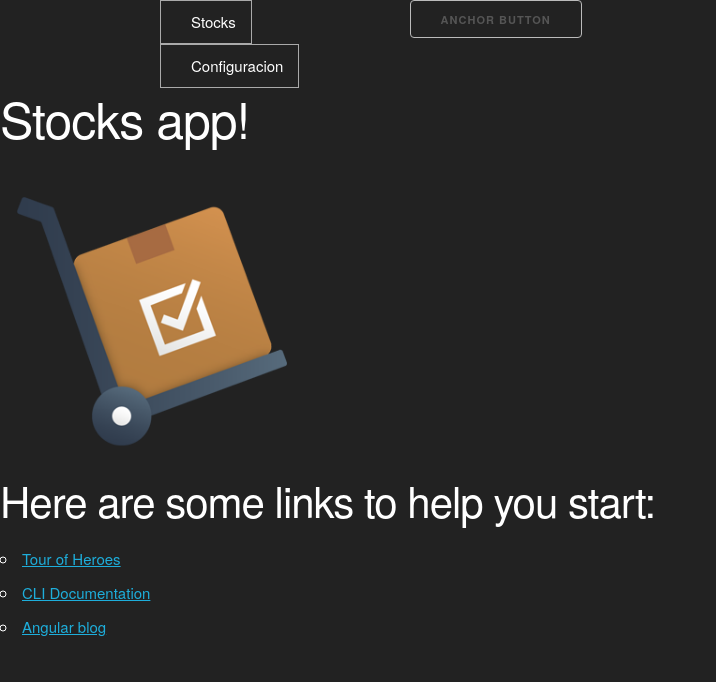
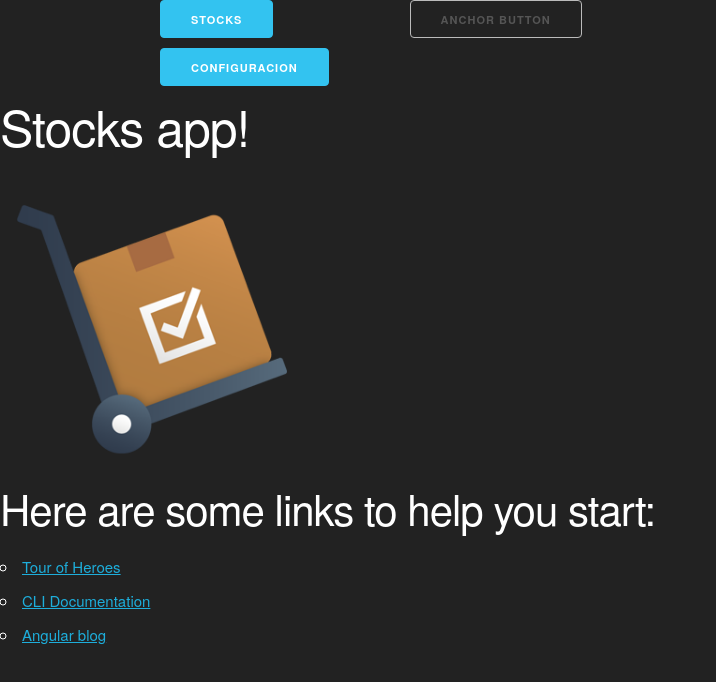
Before and after one commit to alecorsino/stocks, an Angular app in the folder ui/: page / in a window 1280 px wide. Shown: the top 682 px of the page, without its empty margins (0-716 px from the left). Built offline with nearby package versions, Linux system fonts and the light colour scheme.

Commit message:
Fremawork icon button changed to accept button classes. anchor tag under the hood

```diff
--- a/ui/src/app/app.component.html
+++ b/ui/src/app/app.component.html
@@ -1,8 +1,8 @@
 <div class="container">
     <div class="row">
       <div class="three columns" >
-        <icon-button [iconClass]="'fa fa-cubes'" [texto]="'Stocks'">  </icon-button>
-        <icon-button [iconClass]="'fa fa-cog'" [texto]="'Configuracion'">  </icon-button>
+        <icon-button [buttonClass]="'button-primary'" [iconClass]="'fa fa-cubes'">Stocks</icon-button>
+        <icon-button [buttonClass]="'button-primary'" [iconClass]="'fa fa-cog'" >Configuracion</icon-button>
       </div>
       <div class="nine columns" >
         <a class="button" href="#">Anchor button</a>
--- a/ui/src/app/components/framework/icon-button/icon-button.component.html
+++ b/ui/src/app/components/framework/icon-button/icon-button.component.html
@@ -1,3 +1,4 @@
-<div>
-  <i [ngClass]="iconClass" aria-hidden="true"></i> {{texto}}
-</div>
+<a class="button" [ngClass]="buttonClass" href="#">
+  <i [ngClass]="iconClass" aria-hidden="true"></i> <ng-content></ng-content>
+
+</a>
--- a/ui/src/app/components/framework/icon-button/icon-button.component.styl
+++ b/ui/src/app/components/framework/icon-button/icon-button.component.styl
@@ -1,6 +1,5 @@
-:host
-  cursor: pointer
-  display: inline-block
+// :host
+//   display: inline-block
 div
   padding: .6em 1em
   border: 1px solid #aaa
--- a/ui/src/app/components/framework/icon-button/icon-button.component.ts
+++ b/ui/src/app/components/framework/icon-button/icon-button.component.ts
@@ -8,7 +8,7 @@ import { Component, OnInit, Input } from '@angular/core';
 export class IconButtonComponent implements OnInit {
 
   @Input() iconClass:string;
-  @Input() texto:string;
+  @Input() buttonClass:string;
 
   constructor() { }
 
```
